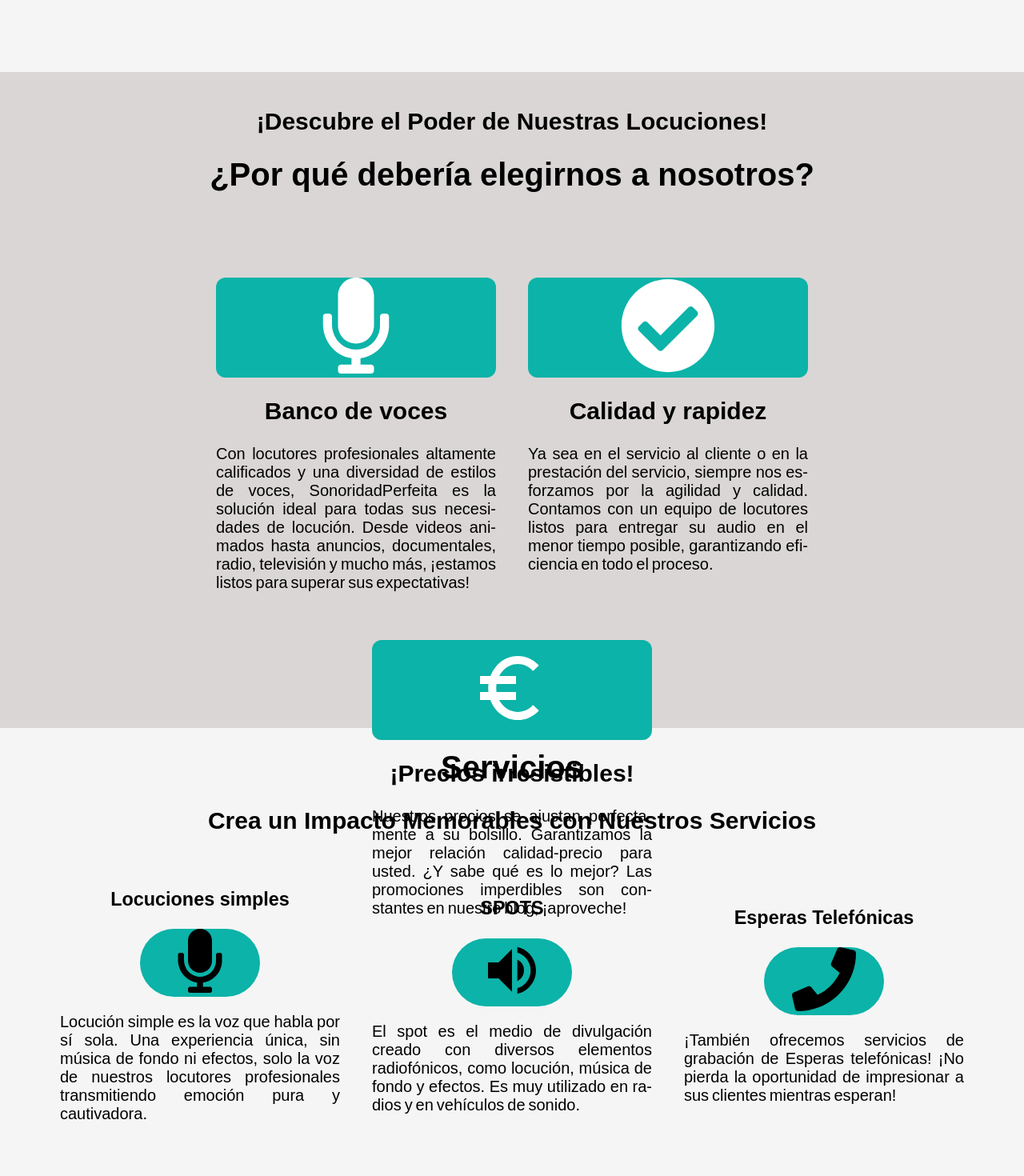
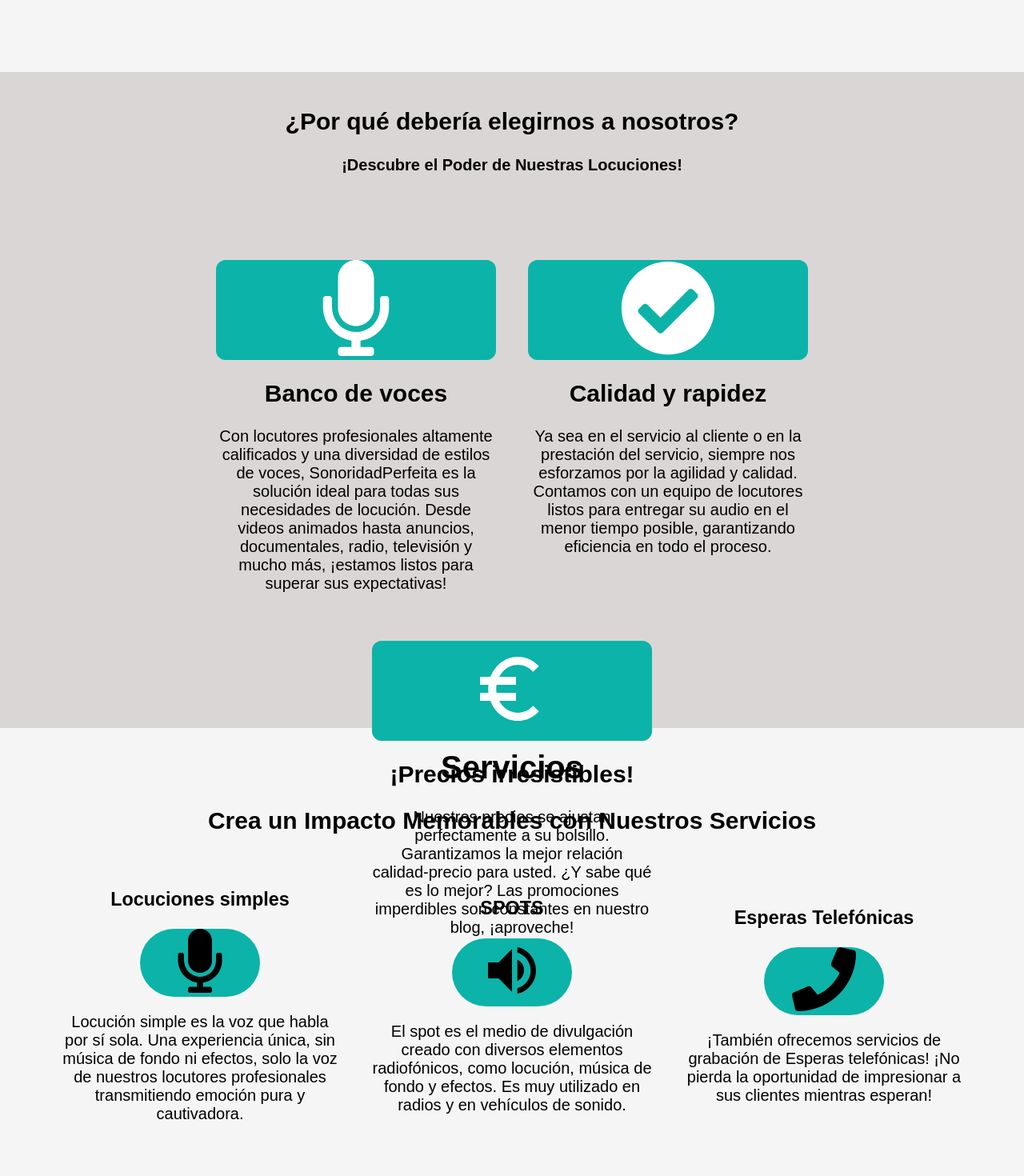
Before and after one commit to Edalves-Uachavila/SonoridadPerfeita, a React (Vite) app: page / in a window 1280 px wide. Shown: the part 860-2330 px from the top of the page at 80% size. Built offline with nearby package versions, Linux system fonts and the light colour scheme.

Commit message:
tudo alinhado para o centro

```diff
--- a/src/components/styles.css
+++ b/src/components/styles.css
@@ -38,10 +38,7 @@ a{text-decoration: none;}
     margin: 20px;
 }
 .iten-servicos> p{
-    text-align: justify;
-    word-spacing: -0.08em;
-    hyphens: auto;
-    -webkit-hyphens: auto;
+    text-align: center;
 }
 
 .iten-servicos> .icon{
--- a/src/pages/es/ladingpage_es.jsx
+++ b/src/pages/es/ladingpage_es.jsx
@@ -27,8 +27,8 @@ export const Ladingpage_es = ()=>{
 
                 </div>
                 <div className="porque">
-                    <h2>¡Descubre el Poder de Nuestras Locuciones!</h2>
-                    <h1>¿Por qué debería elegirnos a nosotros?</h1>
+                    <h2>¿Por qué debería elegirnos a nosotros?</h2>
+                    <h4>¡Descubre el Poder de Nuestras Locuciones!</h4>
                     <div className="vantagens">
                         <div className="item">
                             <div className="icon"><FaMicrophone color="white" size={"120"}/></div>
--- a/src/pages/pages.css
+++ b/src/pages/pages.css
@@ -42,10 +42,7 @@ main> .headline{
 }
 
 .porque> .vantagens> .item> .text> p{
-    text-align: justify;
-    word-spacing: -0.08em;
-    hyphens: auto;
-    -webkit-hyphens: auto;
+    text-align: center;
 }
 
 
@@ -193,10 +190,7 @@ main> .headline{
 }
 
 .final-cta> p{
-    text-align: justify;
-    word-spacing: -0.08em;
-    hyphens: auto;
-    -webkit-hyphens: auto;
+    text-align: center;
 }
 
 
```
